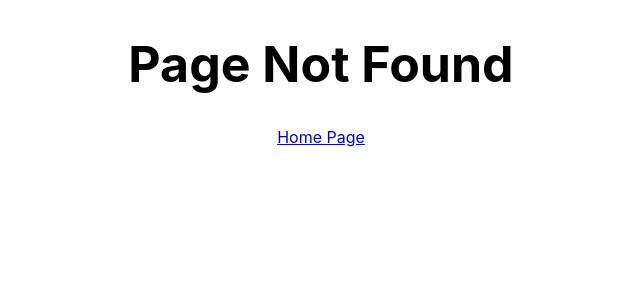
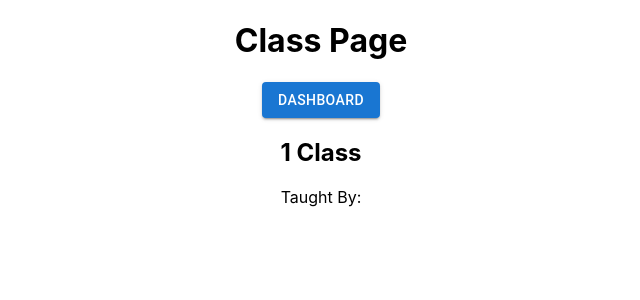
Before and after one commit to jrp9pte/Educator_Hub, a React (Create React App) app in the folder tje-dashboard-app/: page /overall_dashboard/1/class_page/1 in a window 1280 px wide. Before the commit this address had no page. Shown: the top 300 px of the page, without its empty margins (319-959 px from the left). Built offline with nearby package versions, Linux system fonts and the light colour scheme; no server answers; the database is empty.

Commit message:
ClassPage changes begun. Fixed link direct for dashbaord -> classpage

```diff
--- a/tje-dashboard-app/src/App.js
+++ b/tje-dashboard-app/src/App.js
@@ -14,7 +14,10 @@ function App() {
         <Route path="/" element={<Home />} />
         <Route path="overall_dashboard">
           <Route index element={<Dashboard />} />
-          <Route path="class_page/:id" element={<ClassPage />} />
+          <Route
+            path=":classID/class_page/:className"
+            element={<ClassPage />}
+          />
         </Route>
         <Route path="student_directory" element={<StudentDirectory />} />
         <Route path="teacher_directory" element={<TeacherDirectory />} />
--- a/tje-dashboard-app/src/components/CLASS_PAGE/CLASS_PAGE.js
+++ b/tje-dashboard-app/src/components/CLASS_PAGE/CLASS_PAGE.js
@@ -1,21 +1,68 @@
 import { Link } from "react-router-dom";
 import { useNavigate, useParams, useMatch } from "react-router-dom";
+import Button from "@mui/material/Button";
+import { doc, getDoc, collection, getDocs } from "firebase/firestore";
+import { db } from "../../firebase.js";
+import { useEffect, useState } from "react";
 
 function CLASS_PAGE() {
-  //useParams() yields the id ":id" of the url. This can be used to title the coourses as shown on line 14
+  const teacherCollectionRef = collection(db, "Teachers");
+  const [teacherList, setTeacherList] = useState([]);
 
-  const { classId } = useParams();
-  const newClassId = classId.charAt(0).toUpperCase() + classId.slice(1);
+  const { className } = useParams();
+  const { classID } = useParams();
+  const docRef = doc(db, "Classes", classID);
+  const newClassId = className.charAt(0).toUpperCase() + className.slice(1);
   const navigate = useNavigate();
   const teacherDashboardMatch = useMatch("/teacher_dashboard");
   const teacherDashboardAndClassMatch = useMatch(
     "/teacher_dashboard/:id/class_page/:id"
   );
 
+  useEffect(() => {
+    const getClassData = async () => {
+      try {
+        const docSnapshot = await getDoc(docRef);
+        if (docSnapshot.exists()) {
+          const data = {
+            ...docSnapshot.data(),
+            id: docSnapshot.id,
+          };
+          console.log(data);
+        } else {
+          console.log("Document does not exist");
+        }
+      } catch (err) {
+        console.log(err);
+      }
+    };
+
+    getClassData();
+  }, []);
+
+  useEffect(() => {
+    const getTeacherList = async () => {
+      try {
+        const data = await getDocs(teacherCollectionRef);
+        const filteredData = data.docs.map((doc) => ({
+          ...doc.data(),
+          id: doc.id,
+        }));
+        setTeacherList(filteredData);
+      } catch (err) {
+        console.log(err);
+      }
+    };
+
+    getTeacherList();
+  }, []);
+
   return (
     <div style={{ textAlign: "center" }}>
       <h1>Class Page</h1>
-      <Link to="/overall_dashboard">Dashboard</Link>
+      <Link to="/overall_dashboard">
+        <Button variant="contained">Dashboard</Button>
+      </Link>
       {(teacherDashboardMatch || teacherDashboardAndClassMatch) && (
         <>
           <span style={{ margin: "0 10px" }}>|</span>
@@ -23,6 +70,7 @@ function CLASS_PAGE() {
         </>
       )}
       <h2> {newClassId} Class</h2>
+      <div>Taught By: </div>
     </div>
   );
 }
--- a/tje-dashboard-app/src/components/Dash_board/Dash_board.js
+++ b/tje-dashboard-app/src/components/Dash_board/Dash_board.js
@@ -1,7 +1,15 @@
-import { Link, useNavigate, useParams } from "react-router-dom";
+import { Link } from "react-router-dom";
 import { useEffect, useState } from "react";
 import { db } from "../../firebase.js";
-import { getDocs, collection, addDoc, doc, deleteDoc, where, query } from "firebase/firestore";
+import {
+  getDocs,
+  collection,
+  addDoc,
+  doc,
+  deleteDoc,
+  where,
+  query,
+} from "firebase/firestore";
 import Button from "@mui/material/Button";
 import { ButtonGroup, TextField } from "@mui/material";
 
@@ -10,9 +18,6 @@ function DASH_BOARD() {
   const [newClassName, setNewClassName] = useState("");
   const [newTeacherName, setNewTeacherName] = useState("");
   const classCollectionRef = collection(db, "Classes");
-
-
-
 
   useEffect(() => {
     getClassList();
@@ -35,88 +40,102 @@ function DASH_BOARD() {
   const handleAddClass = async () => {
     try {
       const teacherCollectionRef = collection(db, "Teachers");
-      const teacherQuery = query(teacherCollectionRef, where("name", "==", newTeacherName));
+      const teacherQuery = query(
+        teacherCollectionRef,
+        where("name", "==", newTeacherName)
+      );
       const teacherSnapshot = await getDocs(teacherQuery);
 
       let teacherRef;
       if (newTeacherName == "" || newClassName == "") {
-
         console.log("input teacher/class name");
-
-
-      }
-      else {
+      } else {
         if (teacherSnapshot.empty) {
-        teacherRef = await addDoc(teacherCollectionRef, {name: newTeacherName});
+          teacherRef = await addDoc(teacherCollectionRef, {
+            name: newTeacherName,
+          });
         } else {
           teacherRef = doc(db, "Teachers", teacherSnapshot.docs[0].id);
         }
 
-      await addDoc(classCollectionRef, {name: newClassName, teacher: teacherRef});
+        await addDoc(classCollectionRef, {
+          name: newClassName,
+          teacher: teacherRef,
+        });
 
         setNewClassName("");
         setNewTeacherName("");
         getClassList();
       }
-    }catch (err){
+    } catch (err) {
       console.log(err);
     }
   };
 
   const handleDeleteClass = async (classId) => {
     try {
-      await deleteDoc(doc(db,"Classes", classId));
+      await deleteDoc(doc(db, "Classes", classId));
       getClassList();
     } catch (err) {
       console.log(err);
     }
-  }
-
+  };
 
   return (
     <div style={{ textAlign: "center" }}>
       <h1>Overall Dashboard</h1>
       <ButtonGroup variant="contained" aria-label="outlined button group">
-        <Link to="/" style={{ textDecoration: 'none' }}>
+        <Link to="/" style={{ textDecoration: "none" }}>
           <Button>Home</Button>
         </Link>
       </ButtonGroup>
       <br></br>
       <br></br>
-
       <TextField
         type="text"
         value={newClassName}
         onChange={(e) => setNewClassName(e.target.value)}
         placeholder="Enter new class name"
-      /> {" "}
+      />{" "}
       <TextField
         value={newTeacherName}
         onChange={(e) => setNewTeacherName(e.target.value)}
         placeholder="Enter teacher's name"
       />
-
-      <Button onClick={handleAddClass} variant="outlined" style = {{marginLeft:'10px', marginTop: '8px'}}>Add Class</Button>
-
+      <Button
+        onClick={handleAddClass}
+        variant="outlined"
+        style={{ marginLeft: "10px", marginTop: "8px" }}
+      >
+        Add Class
+      </Button>
       <br></br>
       <br></br>
-
       <div>
         {classList.map((target) => {
           return (
-              <div key={target.id} style={{ marginRight:'100px',marginBottom:'10px'}}>
+            <div
+              key={target.id}
+              style={{ marginRight: "100px", marginBottom: "10px" }}
+            >
               <Link
-                  to={
-                    "/teacher_dashboard/" +
-                    target.id +
-                    "/class_page/" +
-                    target.name
-                  }
-                  style = {{textDecoration: 'none'}}
+                to={target.id + "/class_page/" + target.name}
+                style={{ textDecoration: "none" }}
               >
-                  <Button variant = "outline" style = {{display: 'flex',margin: 'auto',marginTop: '8px'}}>{target.name}</Button>
+                <Button
+                  variant="outline"
+                  style={{ display: "flex", margin: "auto", marginTop: "8px" }}
+                >
+                  {target.name}
+                </Button>
               </Link>
-                <Button onClick={() => handleDeleteClass(target.id)} variant="outlined" style = {{marginLeft: '200px',marginTop: '-57px'}}>Delete</Button>
+              <Button
+                onClick={() => handleDeleteClass(target.id)}
+                variant="outlined"
+                style={{ marginLeft: "200px", marginTop: "-57px" }}
+              >
+                Delete
+              </Button>
             </div>
           );
         })}
```
Lines whose indentation alone changed are shown as unchanged.
